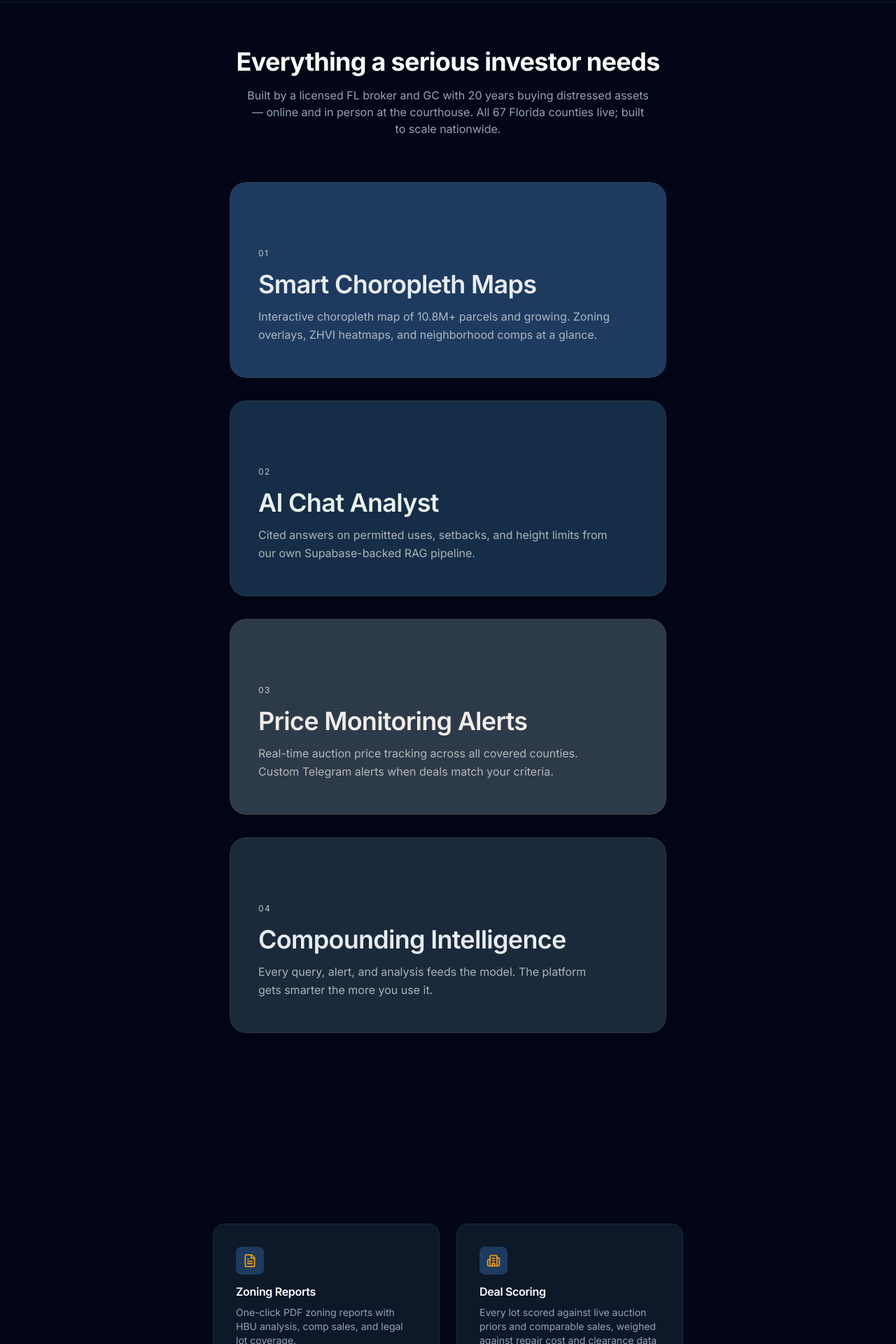
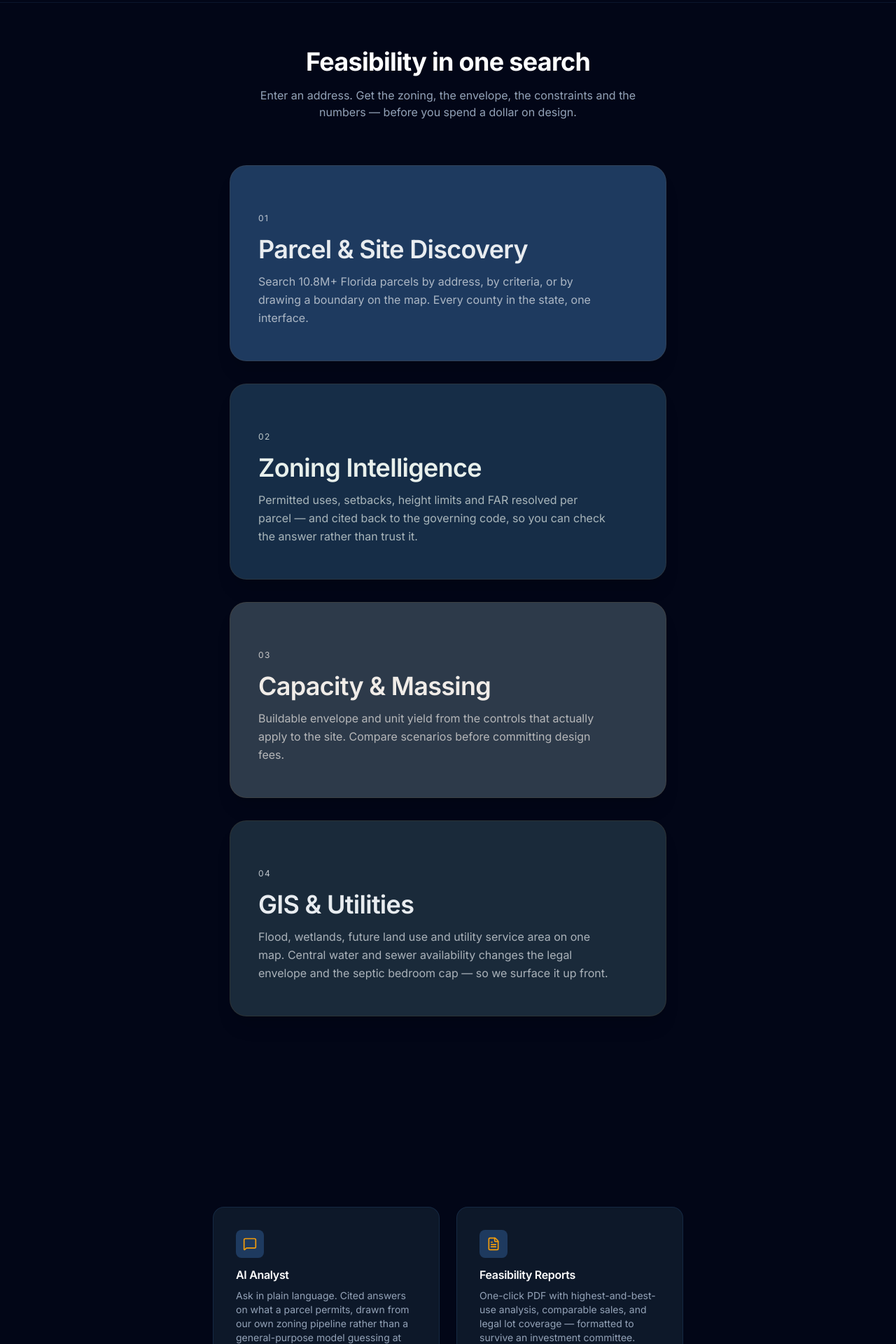
Before and after one commit to breverdbidder/zonewise-web, a Next.js app: page / in a window 1280 px wide. Shown: the part 1200-3120 px from the top of the page at 70% size. Built offline with nearby package versions, Linux system fonts and the light colour scheme; no server answers; the database is empty.

Commit message:
[landing] update components/landing/FeaturesSection.tsx

```diff
--- a/components/landing/FeaturesSection.tsx
+++ b/components/landing/FeaturesSection.tsx
@@ -1,47 +1,56 @@
 "use client"
 
-import { Map, Gavel, Building2, MessageSquare, FileText, Activity } from 'lucide-react'
+import { Map, Ruler, Layers, MessageSquare, FileText, Building2 } from 'lucide-react'
 import { StickyCards } from '@/components/cinematic/StickyCards'
 import { KineticMarquee } from '@/components/cinematic/KineticMarquee'
 
+// Product spine: zoning intelligence + feasibility. No auction, foreclosure or
+// tax-deed content on this surface — that belongs to BidDeed.AI.
+// Every module listed here must be demonstrable in a live demo.
 const features = [
   {
     icon: Map,
-    title: 'Smart Choropleth Maps',
-    description: 'Interactive choropleth map of 10.8M+ parcels and growing. Zoning overlays, ZHVI heatmaps, and neighborhood comps at a glance.',
+    title: 'Parcel & Site Discovery',
+    description:
+      'Search 10.8M+ Florida parcels by address, by criteria, or by drawing a boundary on the map. Every county in the state, one interface.',
+  },
+  {
+    icon: Ruler,
+    title: 'Zoning Intelligence',
+    description:
+      'Permitted uses, setbacks, height limits and FAR resolved per parcel — and cited back to the governing code, so you can check the answer rather than trust it.',
+  },
+  {
+    icon: Building2,
+    title: 'Capacity & Massing',
+    description:
+      'Buildable envelope and unit yield from the controls that actually apply to the site. Compare scenarios before committing design fees.',
+  },
+  {
+    icon: Layers,
+    title: 'GIS & Utilities',
+    description:
+      'Flood, wetlands, future land use and utility service area on one map. Central water and sewer availability changes the legal envelope and the septic bedroom cap — so we surface it up front.',
   },
   {
     icon: MessageSquare,
-    title: 'AI Chat Analyst',
-    description: 'Cited answers on permitted uses, setbacks, and height limits from our own Supabase-backed RAG pipeline.',
-  },
-  {
-    icon: Activity,
-    title: 'Price Monitoring Alerts',
-    description: 'Real-time auction price tracking across all covered counties. Custom Telegram alerts when deals match your criteria.',
-  },
-  {
-    icon: Gavel,
-    title: 'Compounding Intelligence',
-    description: 'Every query, alert, and analysis feeds the model. The platform gets smarter the more you use it.',
+    title: 'AI Analyst',
+    description:
+      'Ask in plain language. Cited answers on what a parcel permits, drawn from our own zoning pipeline rather than a general-purpose model guessing at code.',
   },
   {
     icon: FileText,
-    title: 'Zoning Reports',
-    description: 'One-click PDF zoning reports with HBU analysis, comp sales, and legal lot coverage.',
-  },
-  {
-    icon: Building2,
-    title: 'Deal Scoring',
-    description: 'Every lot scored against live auction priors and comparable sales, weighed against repair cost and clearance data — know your ceiling before the gavel.',
+    title: 'Feasibility Reports',
+    description:
+      'One-click PDF with highest-and-best-use analysis, comparable sales, and legal lot coverage — formatted to survive an investment committee.',
   },
 ]
 
 const MARQUEE_ITEMS = [
-  'Nationwide Coverage',
+  'Zoning Intelligence',
+  'Feasibility Studies',
   '67 Counties Live',
-  'All 50 States Planned',
-  'Real-Time Auction Data',
+  'Built for All 50 States',
 ]
 
 export function FeaturesSection() {
@@ -62,10 +71,11 @@ export function FeaturesSection() {
       <div className="mx-auto max-w-7xl px-4 pb-20 sm:pb-28">
         <div className="mb-16 text-center">
           <h2 className="text-3xl sm:text-4xl font-bold text-white mb-4">
-            Everything a serious investor needs
+            Feasibility in one search
           </h2>
           <p className="text-slate-400 max-w-xl mx-auto">
-            Built by a licensed FL broker and GC with 20 years buying distressed assets — online and in person at the courthouse. All 67 Florida counties live; built to scale nationwide.
+            Enter an address. Get the zoning, the envelope, the constraints and the numbers —
+            before you spend a dollar on design.
           </p>
         </div>
 
```
